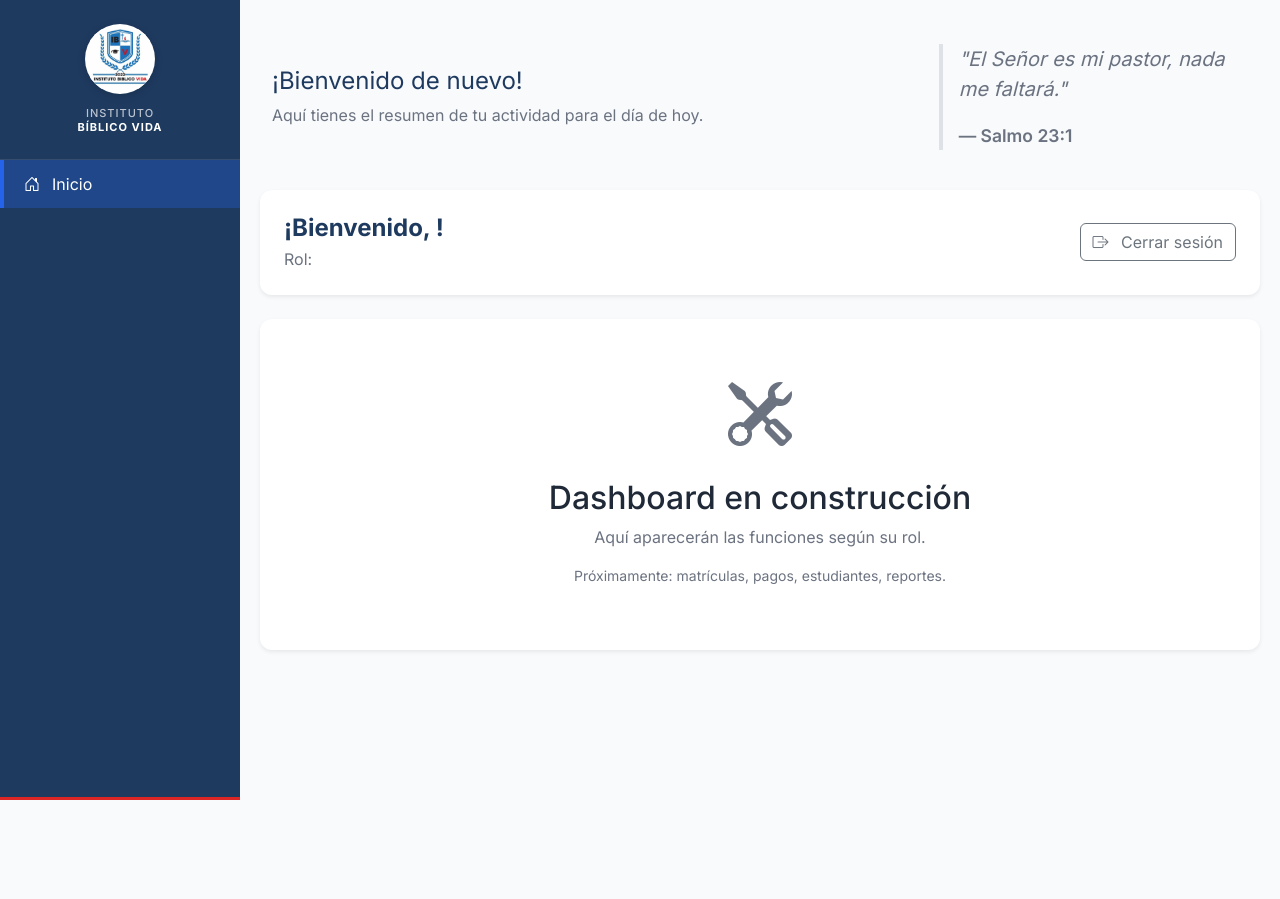
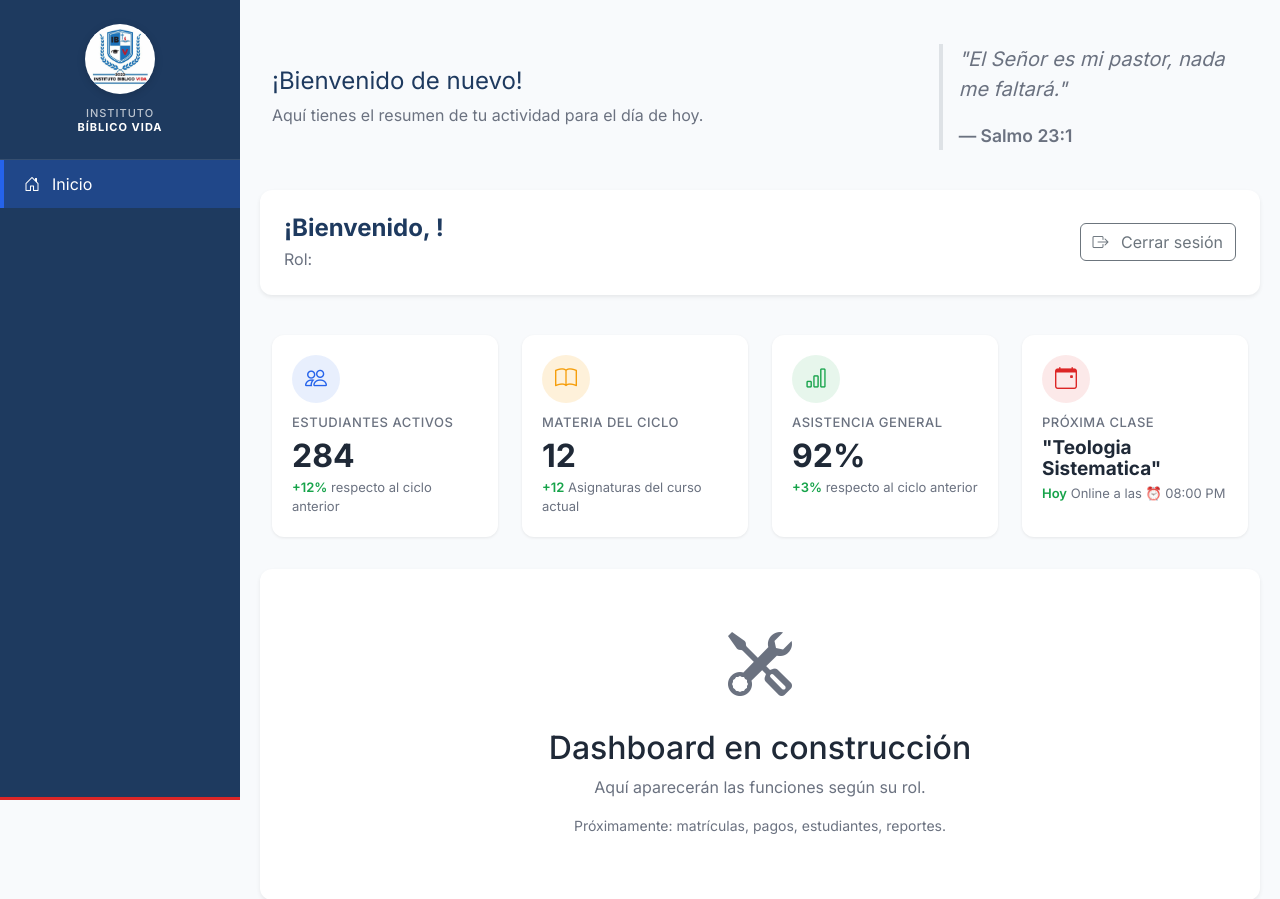
Before and after one commit to jdfuentesm/Vidasys-IBV, a Django app: page / in a window 1280 px wide. Shown: the top 899 px of the page. Before the commit the page ends 800 px from the top, so only its background shows below. Run offline with Django 5.2, Linux system fonts and the light colour scheme; the visitor is signed in with stand-in values (Sample User, id 1).

Commit message:
Agregar tarjetas de métricas con estilos institucionales completos

```diff
--- a/static/css/dashboard.css
+++ b/static/css/dashboard.css
@@ -123,3 +123,88 @@ body {
     font-style: normal;
     color: var(--color-texto-secundario);
 }
+
+/* ---- Sección de métricas ---- */
+.metricas-dashboard {
+    /* Puede quedar sin estilos específicos o agregar algo */
+}
+
+/* ---- Tarjeta individual ---- */
+.tarjeta-metrica {
+    background-color: white;
+    border-radius: 12px;
+    padding: 20px;
+    box-shadow: 0 1px 3px rgba(0, 0, 0, 0.08);
+    transition: box-shadow 0.2s, transform 0.2s;
+    height: 100%;
+}
+
+.tarjeta-metrica:hover {
+    box-shadow: 0 4px 12px rgba(0, 0, 0, 0.12);
+    /* transform: translateY(-2px); ← efecto opcional */
+}
+
+/* ---- Ícono circular ---- */
+.icono-tarjeta {
+    width: 48px;
+    height: 48px;
+    border-radius: 50%;
+    display: flex;
+    align-items: center;
+    justify-content: center;
+    font-size: 22px;
+    margin-bottom: 12px;
+}
+
+.icono-azul {
+    background-color: rgba(37, 99, 235, 0.1);
+    color: #2563EB;
+}
+
+.icono-amarillo {
+    background-color: rgba(245, 158, 11, 0.15);
+    color: #F59E0B;
+}
+
+.icono-verde {
+    background-color: rgba(22, 163, 74, 0.1);
+    color: #16A34A;
+}
+
+.icono-rojo {
+    background-color: rgba(220, 38, 38, 0.1);
+    color: #DC2626;
+}
+
+/* ---- Textos de la tarjeta ---- */
+.titulo-tarjeta {
+    font-size: 13px;
+    color: var(--color-texto-secundario);
+    font-weight: 500;
+    margin: 0 0 8px 0;
+    text-transform: uppercase;
+    letter-spacing: 0.5px;
+}
+
+.valor-tarjeta {
+    font-size: 32px;
+    font-weight: 700;
+    color: var(--color-texto);
+    margin: 0 0 4px 0;
+    line-height: 1.1;
+}
+
+.detalle-tarjeta {
+    font-size: 13px;
+    color: var(--color-texto-secundario);
+    margin: 0;
+}
+
+.valor-tarjeta.texto-largo {
+    font-size: 19px;
+}
+
+.positivo {
+    color: var(--color-exito);
+    font-weight: 600;
+}
--- a/templates/core/dashboard.html
+++ b/templates/core/dashboard.html
@@ -1,15 +1,15 @@
 {% extends 'core/base.html' %}
 
-{% block title %}Panel Principal — VidaSys-IBV{% endblock %}
+{% block title %}
+  Panel Principal — VidaSys-IBV
+{% endblock %}
 
 {% block content %}
-
   {# Incluir el sidebar #}
   {% include 'core/partials/sidebar.html' %}
 
   {# Contenido principal #}
   <main class="main-content">
-
     {# Header con saludo y versículo #}
     <section class="dashboard-header py-4">
       <div class="container">
@@ -33,9 +33,7 @@
       <div class="card-body p-4">
         <div class="d-flex justify-content-between align-items-center">
           <div>
-                        <h1 style="font-size: 24px; font-weight: 700; color: var(--color-primario); margin: 0;">
-                            ¡Bienvenido, {{ usuario.numero_usuario }}!
-                        </h1>
+            <h1 style="font-size: 24px; font-weight: 700; color: var(--color-primario); margin: 0;">¡Bienvenido, {{ usuario.numero_usuario }}!</h1>
             <p style="color: var(--color-texto-secundario); margin: 4px 0 0;">
               Rol: <strong>{{ usuario.get_rol_display }}</strong>
             </p>
@@ -49,22 +47,73 @@
         </div>
       </div>
     </div>
-
+    <!-- Sección de tarjetas de métricas -->
+    <section class="metricas-dashboard py-3">
+      <!-- Tarjeta #1 Estudiantes activos -->
+      <div class="container-fluid">
+        <div class="row">
+          <div class="col-md-3 mb-3">
+            <div class="tarjeta-metrica">
+              <div class="icono-tarjeta icono-azul">
+                <i class="bi bi-people"></i>
+              </div>
+              <h6 class="titulo-tarjeta">Estudiantes activos</h6>
+              <h2 class="valor-tarjeta">284</h2>
+              <p class="detalle-tarjeta">
+                <span class="positivo">+12%</span> respecto al ciclo anterior
+              </p>
+            </div>
+          </div>
+          <!-- Tarjeta #2 Materia del Ciclo -->
+          <div class="col-md-3 mb-3">
+            <div class="tarjeta-metrica">
+              <div class="icono-tarjeta icono-amarillo">
+                <i class="bi bi-book"></i>
+              </div>
+              <h6 class="titulo-tarjeta">Materia del Ciclo</h6>
+              <h2 class="valor-tarjeta">12</h2>
+              <p class="detalle-tarjeta">
+                <span class="positivo">+12</span> Asignaturas del curso actual
+              </p>
+            </div>
+          </div>
+          <!-- Tarjeta #3 Asistencia General -->
+          <div class="col-md-3 mb-3">
+            <div class="tarjeta-metrica">
+              <div class="icono-tarjeta icono-verde">
+                <i class="bi-bar-chart"></i>
+              </div>
+              <h6 class="titulo-tarjeta">Asistencia General</h6>
+              <h2 class="valor-tarjeta">92%</h2>
+              <p class="detalle-tarjeta">
+                <span class="positivo">+3%</span> respecto al ciclo anterior
+              </p>
+            </div>
+          </div>
+          <!-- Tarjeta #4 Próxima Clase -->
+          <div class="col-md-3 mb-3">
+            <div class="tarjeta-metrica">
+              <div class="icono-tarjeta icono-rojo">
+                <i class="bi-calendar-event"></i>
+              </div>
+              <h6 class="titulo-tarjeta">Próxima Clase</h6>
+              <h2 class="valor-tarjeta texto-largo">"Teologia Sistematica"</h2>
+              <p class="detalle-tarjeta">
+                <span class="positivo">Hoy</span> Online a las ⏰ 08:00 PM
+              </p>
+            </div>
+          </div>
+        </div>
+      </div>
+    </section>
     {# Placeholder del dashboard #}
     <div class="card shadow-sm border-0" style="border-radius: 12px;">
       <div class="card-body p-5 text-center">
         <i class="bi bi-tools" style="font-size: 64px; color: var(--color-texto-secundario);"></i>
-                <h2 style="margin-top: 16px; color: var(--color-texto);">
-                    Dashboard en construcción
-                </h2>
-                <p style="color: var(--color-texto-secundario);">
-                    Aquí aparecerán las funciones según su rol.
-                </p>
-                <p style="color: var(--color-texto-secundario); font-size: 14px;">
-                    Próximamente: matrículas, pagos, estudiantes, reportes.
-                </p>
+        <h2 style="margin-top: 16px; color: var(--color-texto);">Dashboard en construcción</h2>
+        <p style="color: var(--color-texto-secundario);">Aquí aparecerán las funciones según su rol.</p>
+        <p style="color: var(--color-texto-secundario); font-size: 14px;">Próximamente: matrículas, pagos, estudiantes, reportes.</p>
       </div>
     </div>
-
   </main>
 {% endblock %}
```
Lines whose indentation alone changed are shown as unchanged.
